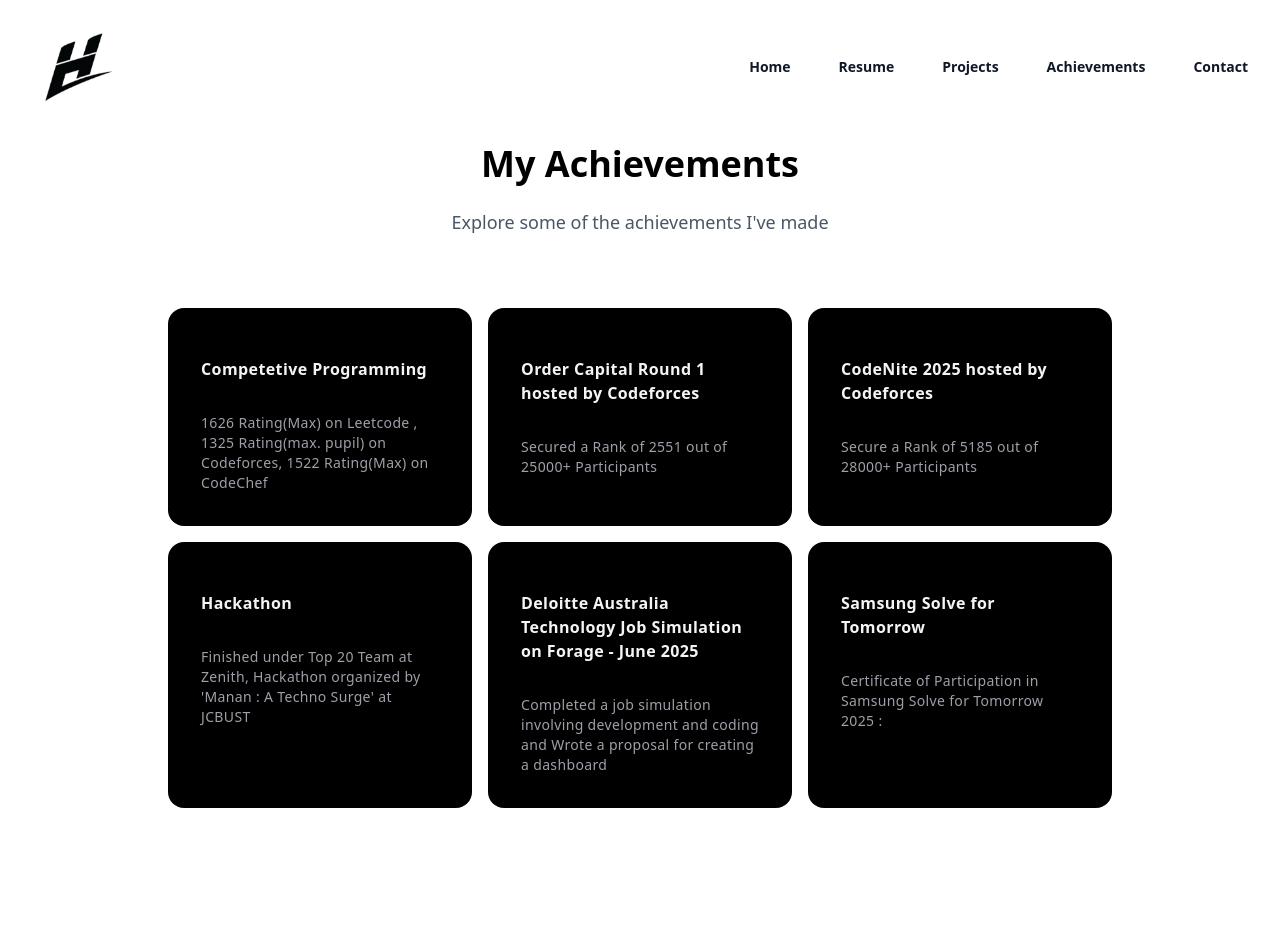
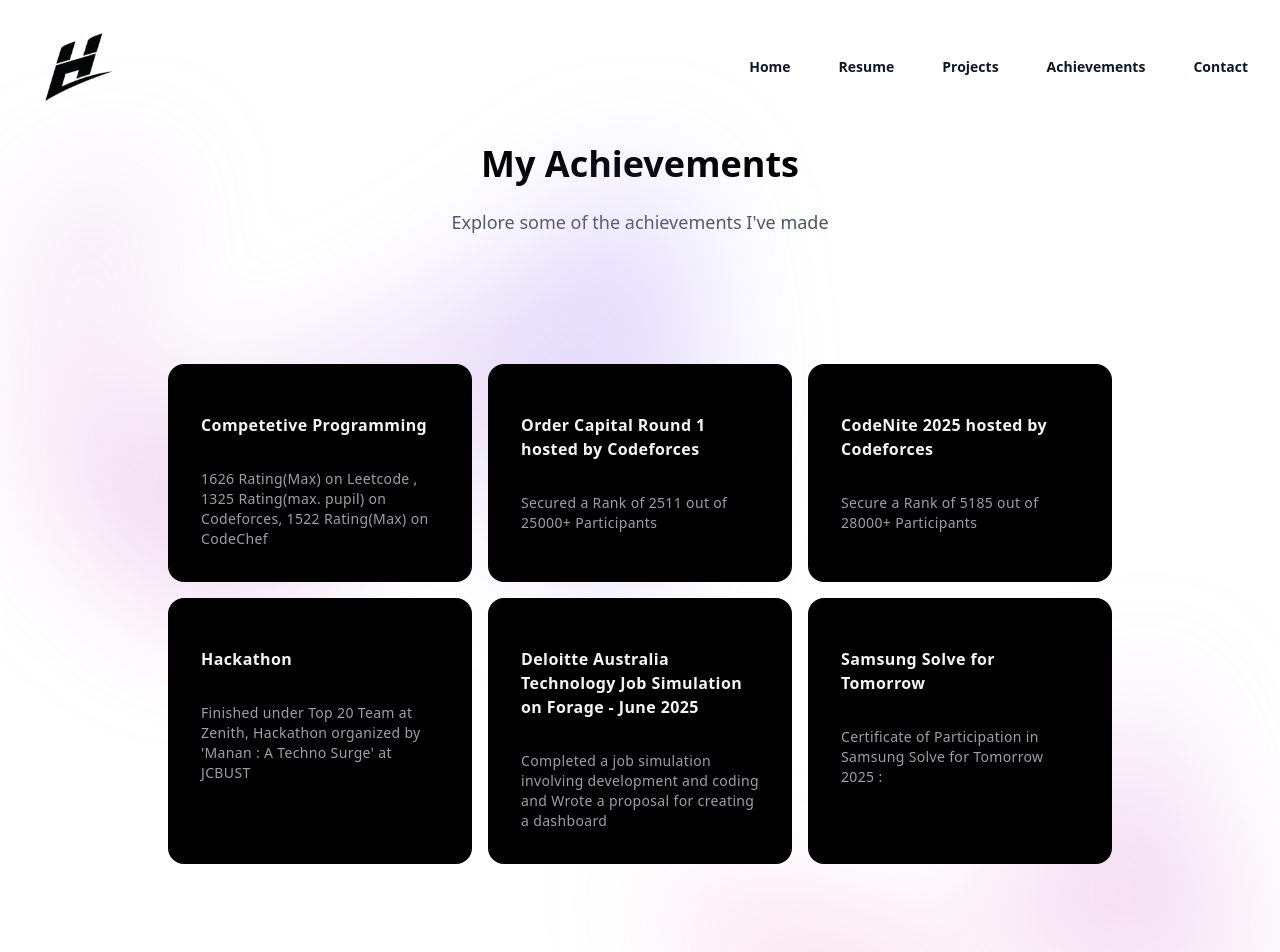
Before and after one commit to HimanshuSolo/my-portfolio, a Next.js app: page /achievements in a window 1280 px wide. Shown: the top 952 px of the page. Before the commit the page ends 920 px from the top, so only its background shows below. Built offline with nearby package versions, Linux system fonts and the light colour scheme.

Commit message:
tweaked achievement section ui

```diff
--- a/src/components/achieveList.tsx
+++ b/src/components/achieveList.tsx
@@ -2,8 +2,37 @@
 
 export function CardHoverEffectDemo() {
   return (
-    <div className="max-w-5xl mx-auto px-8">
-      <HoverEffect items={projects} />
+    <div className="bg-white">
+
+      <div className="relative isolate px-6 pt-14 lg:px-8">
+        <div
+          aria-hidden="true"
+          className="absolute inset-x-0 -top-40 -z-10 transform-gpu overflow-hidden blur-3xl sm:-top-80"
+        >
+          <div
+            style={{
+              clipPath:
+                'polygon(74.1% 44.1%, 100% 61.6%, 97.5% 26.9%, 85.5% 0.1%, 80.7% 2%, 72.5% 32.5%, 60.2% 62.4%, 52.4% 68.1%, 47.5% 58.3%, 45.2% 34.5%, 27.5% 76.7%, 0.1% 64.9%, 17.9% 100%, 27.6% 76.8%, 76.1% 97.7%, 74.1% 44.1%)',
+            }}
+            className="relative left-[calc(50%-11rem)] aspect-1155/678 w-144.5 -translate-x-1/2 rotate-30 bg-linear-to-tr from-[#ff80b5] to-[#9089fc] opacity-30 sm:left-[calc(50%-30rem)] sm:w-288.75"
+          />
+        </div>
+        <div className="max-w-5xl mx-auto px-8">
+          <HoverEffect items={projects} />
+        </div>
+        <div
+          aria-hidden="true"
+          className="absolute inset-x-0 top-[calc(100%-13rem)] -z-10 transform-gpu overflow-hidden blur-3xl sm:top-[calc(100%-30rem)]"
+        >
+          <div
+            style={{
+              clipPath:
+                'polygon(74.1% 44.1%, 100% 61.6%, 97.5% 26.9%, 85.5% 0.1%, 80.7% 2%, 72.5% 32.5%, 60.2% 62.4%, 52.4% 68.1%, 47.5% 58.3%, 45.2% 34.5%, 27.5% 76.7%, 0.1% 64.9%, 17.9% 100%, 27.6% 76.8%, 76.1% 97.7%, 74.1% 44.1%)',
+            }}
+            className="relative left-[calc(50%+3rem)] aspect-1155/678 w-144.5 -translate-x-1/2 bg-linear-to-tr from-[#ff80b5] to-[#9089fc] opacity-30 sm:left-[calc(50%+36rem)] sm:w-288.75"
+          />
+        </div>
+      </div>
     </div>
   );
 }
@@ -17,7 +46,7 @@
   {
     title: "Order Capital Round 1 hosted by Codeforces",
     description:
-      "Secured a Rank of 2551 out of 25000+ Participants",
+      "Secured a Rank of 2511 out of 25000+ Participants",
     link: "https://drive.google.com/file/d/139a15IZUTwnoXNYz5ZO8sV3geZC7pFGW/view?usp=sharing",
   },
   {
```
